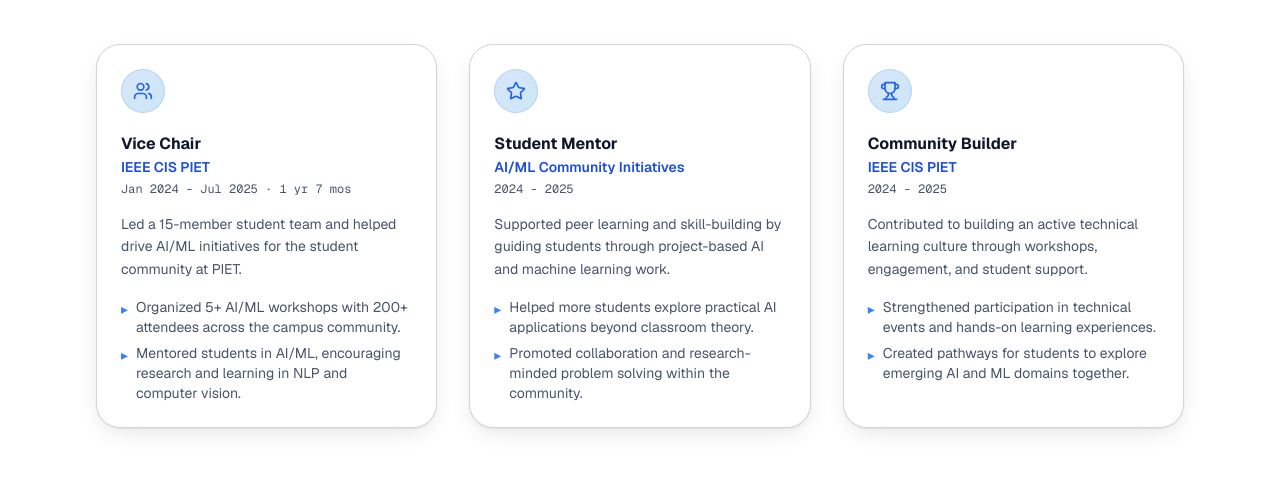
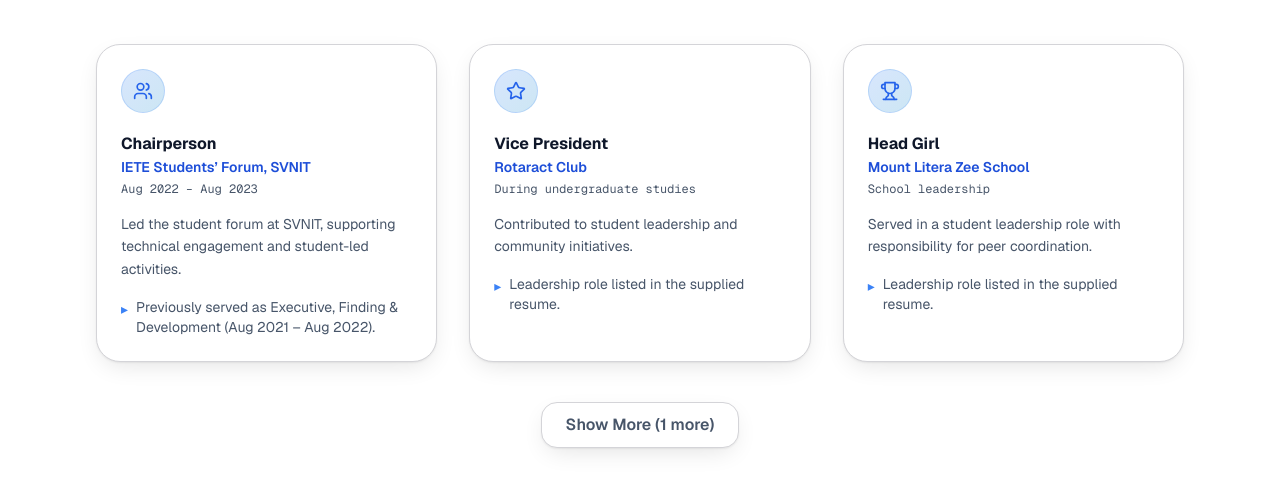
Before and after one commit to Vansh1502/vanshajgaur_portfolio, a Next.js app: page / in a window 1280 px wide. Shown: the part 6220-6718 px from the top of the page. Built offline with nearby package versions, Linux system fonts and the light colour scheme; no server answers.

Commit message:
Adapt portfolio profile and content for Manisha Bhardwaj

```diff
--- a/content/leadership.ts
+++ b/content/leadership.ts
@@ -1,55 +1,25 @@
 import { Users, Trophy, Star } from 'lucide-react'
 import type { LeadershipRole } from '@/types'
-
-/**
- * [PLACEHOLDER] Nothing here is sourced — replace with real community,
- * mentoring or event-leadership roles, or set `enabled: false` for the
- * `leadership` section in content/sections.ts to remove it entirely.
- */
 export const LEADERSHIP_ROLES: LeadershipRole[] = [
   {
-    _id: '1',
-    title: 'Vice Chair',
-    organisation: 'IEEE CIS PIET',
-    period: 'Jan 2024 - Jul 2025 · 1 yr 7 mos',
-    description:
-      'Led a 15-member student team and helped drive AI/ML initiatives for the student community at PIET.',
-    impact: [
-      'Organized 5+ AI/ML workshops with 200+ attendees across the campus community.',
-      'Mentored students in AI/ML, encouraging research and learning in NLP and computer vision.',
-    ],
-    icon: 'users',
+    _id: '1', title: 'Chairperson', organisation: 'IETE Students’ Forum, SVNIT', period: 'Aug 2022 – Aug 2023',
+    description: 'Led the student forum at SVNIT, supporting technical engagement and student-led activities.',
+    impact: ['Previously served as Executive, Finding & Development (Aug 2021 – Aug 2022).'], icon: 'users',
   },
   {
-    _id: '2',
-    title: 'Student Mentor',
-    organisation: 'AI/ML Community Initiatives',
-    period: '2024 - 2025',
-    description:
-      'Supported peer learning and skill-building by guiding students through project-based AI and machine learning work.',
-    impact: [
-      'Helped more students explore practical AI applications beyond classroom theory.',
-      'Promoted collaboration and research-minded problem solving within the community.',
-    ],
-    icon: 'star',
+    _id: '2', title: 'Vice President', organisation: 'Rotaract Club', period: 'During undergraduate studies',
+    description: 'Contributed to student leadership and community initiatives.',
+    impact: ['Leadership role listed in the supplied resume.'], icon: 'star',
   },
   {
-    _id: '3',
-    title: 'Community Builder',
-    organisation: 'IEEE CIS PIET',
-    period: '2024 - 2025',
-    description:
-      'Contributed to building an active technical learning culture through workshops, engagement, and student support.',
-    impact: [
-      'Strengthened participation in technical events and hands-on learning experiences.',
-      'Created pathways for students to explore emerging AI and ML domains together.',
-    ],
-    icon: 'trophy',
+    _id: '3', title: 'Head Girl', organisation: 'Mount Litera Zee School', period: 'School leadership',
+    description: 'Served in a student leadership role with responsibility for peer coordination.',
+    impact: ['Leadership role listed in the supplied resume.'], icon: 'trophy',
+  },
+  {
+    _id: '4', title: 'Data Science & Analytics Lead', organisation: 'Axestrack', period: 'Current',
+    description: 'Lead the five-member team in the function she helped establish.',
+    impact: ['Conducted 70+ technical interviews, mentors analysts and leads AI enablement workshops.'], icon: 'users',
   },
 ]
-
-export const LEADERSHIP_ICON_MAP = {
-  users: Users,
-  trophy: Trophy,
-  star: Star,
-}
+export const LEADERSHIP_ICON_MAP = { users: Users, trophy: Trophy, star: Star }
```
